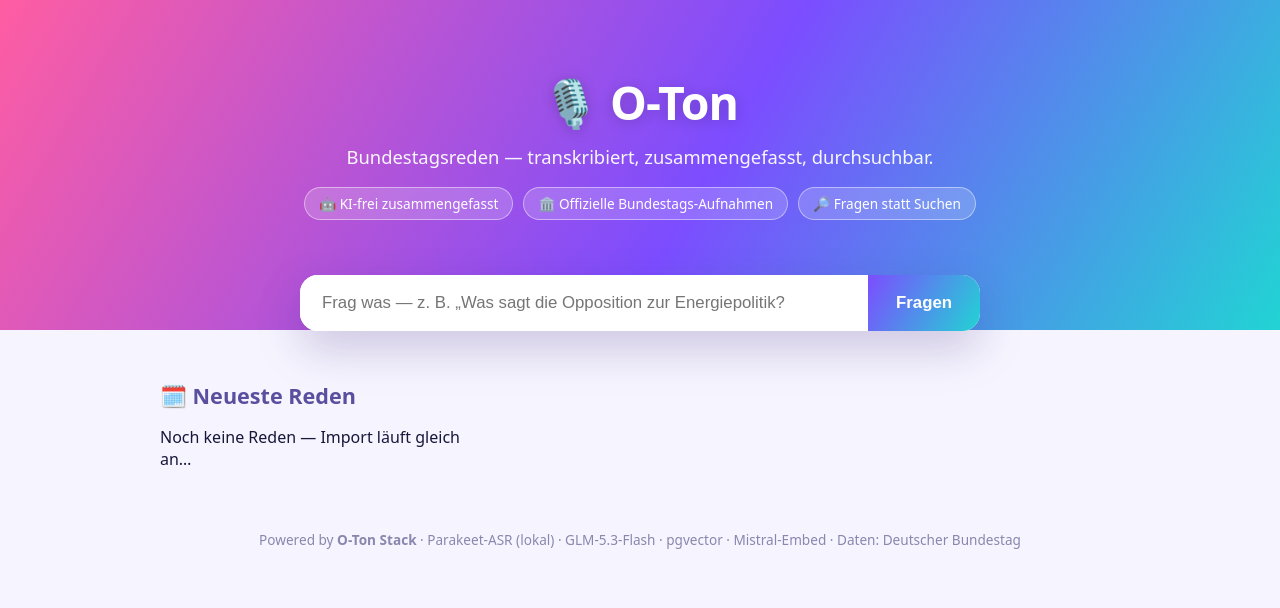
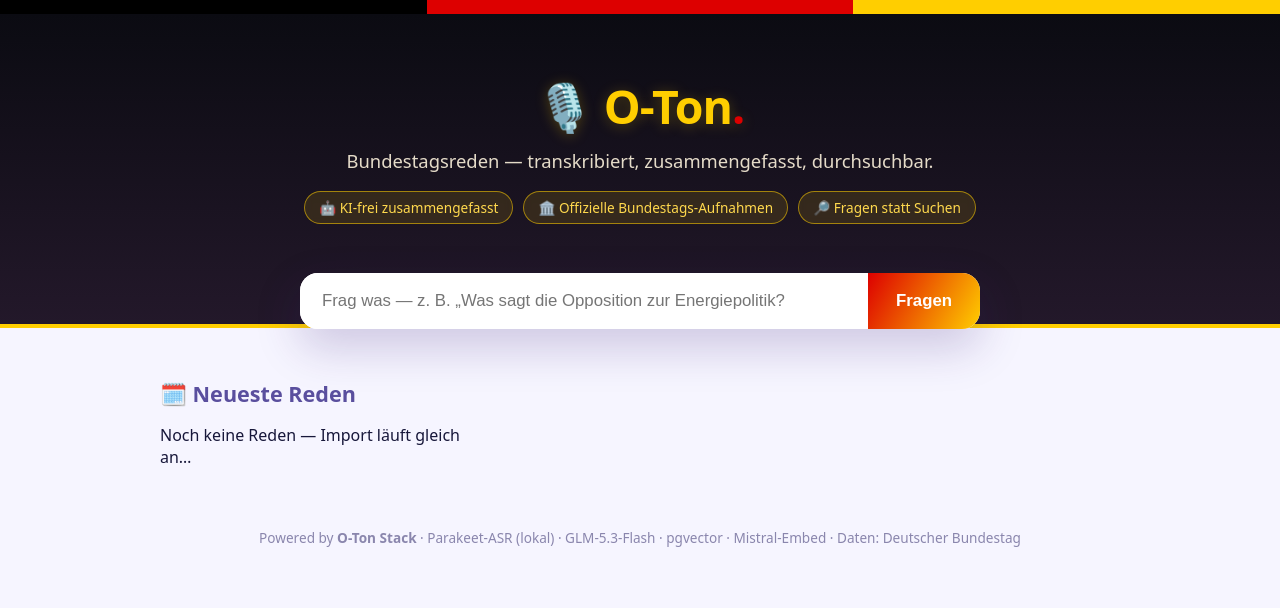
Before and after one commit to livedialai/o-ton, a FastAPI app: page / in a window 1280 px wide. Shown: the top 608 px of the page. Run offline with FastAPI, Linux system fonts and the light colour scheme; data that the repository does not hold is empty; some libraries are stand-ins or nearby versions.

Commit message:
Frontend: Schwarz-Rot-Gold Header (Flaggenband + dunkel-goldener Hero)

```diff
--- a/app/templates/index.html
+++ b/app/templates/index.html
@@ -5,51 +5,56 @@
 <meta name="viewport" content="width=device-width, initial-scale=1">
 <title>O-Ton — Bundestagsreden, verständlich gemacht</title>
 <style>
-  :root { --pink:#ff5da2; --purple:#7c4dff; --teal:#21d4d4; --ink:#17173a; }
+  :root { --pink:#ff5da2; --purple:#7c4dff; --teal:#21d4d4; --ink:#17173a;
+          --gold:#ffce00; --red:#dd0000; --black:#0b0b12; }
   * { box-sizing:border-box; margin:0; padding:0; }
   body { font-family:system-ui, -apple-system, "Segoe UI", Roboto, sans-serif; color:var(--ink); background:#f6f5ff; }
-  .hero { padding:70px 20px 110px; text-align:center; color:#fff;
-    background:linear-gradient(120deg,#ff5da2 0%,#7c4dff 55%,#21d4d4 100%); }
-  .hero h1 { font-size:2.9rem; letter-spacing:-.02em; text-shadow:0 2px 14px rgba(0,0,0,.18); }
-  .hero p { margin-top:10px; font-size:1.15rem; opacity:.95; }
+  .flagbar { display:flex; height:14px; }
+  .flagbar span { flex:1; }
+  .flagbar .black { background:#000; } .flagbar .red { background:var(--red); } .flagbar .gold { background:var(--gold); }
+  .hero { padding:60px 20px 100px; text-align:center; color:#fff;
+    background:linear-gradient(180deg, var(--black) 0%, #23182a 100%);
+    border-bottom:4px solid var(--gold); }
+  .hero h1 { font-size:2.9rem; letter-spacing:-.02em; color:var(--gold); text-shadow:0 2px 14px rgba(255,206,0,.25); }
+  .hero h1 .dot { color:var(--red); }
+  .hero p { margin-top:10px; font-size:1.15rem; opacity:.95; color:#f0e6d2; }
   .badges { margin-top:18px; display:flex; gap:10px; justify-content:center; flex-wrap:wrap; }
-  .badge { background:rgba(255,255,255,.18); border:1px solid rgba(255,255,255,.45);
+  .badge { background:rgba(255,206,0,.12); border:1px solid rgba(255,206,0,.55); color:#ffd94d;
     padding:6px 14px; border-radius:999px; font-size:.85rem; backdrop-filter:blur(4px); }
   .searchwrap { max-width:720px; margin:-55px auto 0; padding:0 20px; }
   .searchbar { display:flex; background:#fff; border-radius:18px; overflow:hidden;
     box-shadow:0 18px 45px rgba(60,30,120,.22); }
   .searchbar input { flex:1; border:0; outline:0; padding:18px 22px; font-size:1.05rem; }
   .searchbar button { border:0; cursor:pointer; padding:0 28px; font-size:1.05rem; font-weight:700; color:#fff;
-    background:linear-gradient(120deg,#7c4dff,#21d4d4); }
+    background:linear-gradient(120deg, var(--red), var(--gold)); }
   .answer { max-width:760px; margin:26px auto; background:#fff; border-radius:16px; padding:24px 28px;
-    box-shadow:0 10px 30px rgba(60,30,120,.12); display:none; border-left:6px solid var(--purple); }
+    box-shadow:0 10px 30px rgba(60,30,120,.12); display:none; border-left:6px solid var(--gold); }
   .answer.show { display:block; }
-  .answer h3 { color:var(--purple); margin-bottom:10px; }
+  .answer h3 { color:#8a6d00; margin-bottom:10px; }
   .answer p { line-height:1.6; }
   .hits { max-width:760px; margin:12px auto 0; font-size:.9rem; color:#655f8f; }
   section { max-width:1000px; margin:50px auto 20px; padding:0 20px; }
   section h2 { color:#5a4f9e; font-size:1.35rem; margin-bottom:16px; }
   .cards { display:grid; grid-template-columns:repeat(auto-fill,minmax(300px,1fr)); gap:18px; }
   .card { background:#fff; border-radius:16px; padding:20px 22px; box-shadow:0 8px 24px rgba(60,30,120,.10);
-    border-top:5px solid #7c4dff; transition:transform .15s ease, box-shadow .15s ease; }
-  .card:nth-child(6n+2){ border-top-color:#ff5da2; } .card:nth-child(6n+3){ border-top-color:#21d4d4; }
-  .card:nth-child(6n+4){ border-top-color:#ffb13d; } .card:nth-child(6n+5){ border-top-color:#37d67a; }
+    border-top:5px solid var(--gold); transition:transform .15s ease, box-shadow .15s ease; }
+  .card:nth-child(6n+2){ border-top-color:var(--red); } .card:nth-child(6n+3){ border-top-color:#21d4d4; }
+  .card:nth-child(6n+4){ border-top-color:#ff5da2; } .card:nth-child(6n+5){ border-top-color:#37d67a; }
   .card:nth-child(6n+6){ border-top-color:#5d8dff; }
   .card:hover { transform:translateY(-4px); box-shadow:0 16px 36px rgba(60,30,120,.18); }
   .card .who { font-weight:800; font-size:1.05rem; }
   .card .party { display:inline-block; margin:4px 0 10px; font-size:.75rem; font-weight:700;
-    color:#fff; background:linear-gradient(120deg,#7c4dff,#ff5da2); padding:3px 10px; border-radius:999px; }
+    color:#fff; background:linear-gradient(120deg, var(--red), var(--gold)); padding:3px 10px; border-radius:999px; }
   .card .sum { font-size:.92rem; line-height:1.55; color:#3d3a5c; }
   .card .meta { margin-top:12px; font-size:.78rem; color:#8a86ad; }
-  .chip { display:inline-block; padding:5px 12px; margin:6px 6px 0 0; border-radius:999px;
-    font-size:.78rem; font-weight:600; background:#ede9ff; color:#5a4f9e; cursor:pointer; }
   footer { text-align:center; padding:40px 20px 60px; color:#8a86ad; font-size:.85rem; }
   a { color:var(--purple); }
 </style>
 </head>
 <body>
+<div class="flagbar"><span class="black"></span><span class="red"></span><span class="gold"></span></div>
 <div class="hero">
-  <h1>🎙️ O-Ton</h1>
+  <h1>🎙️ O-Ton<span class="dot">.</span></h1>
   <p>Bundestagsreden — transkribiert, zusammengefasst, durchsuchbar.</p>
   <div class="badges">
     <span class="badge">🤖 KI-frei zusammengefasst</span>
```
